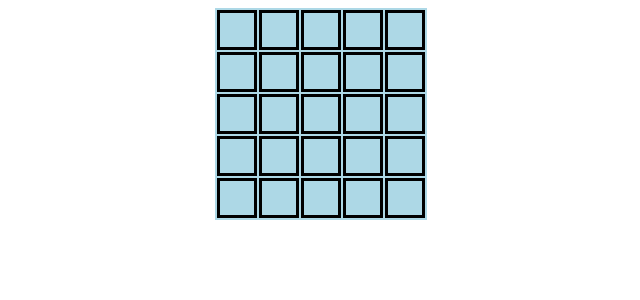
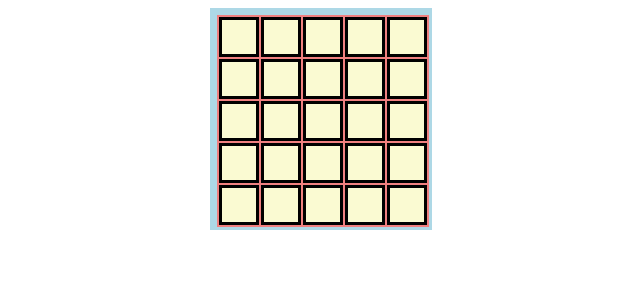
Before and after one commit to khafizovas/japuzzle-frontend, a React (Create React App) app: page / in a window 1280 px wide. Shown: the top 300 px of the page, without its empty margins (319-959 px from the left). Built offline with nearby package versions, Linux system fonts and the light colour scheme.

Commit message:
Modify Field component to have an input table

```diff
--- a/src/Field/Field.css
+++ b/src/Field/Field.css
@@ -1,4 +1,4 @@
-#field {
+#game-field {
 	margin: 0 auto;
 
 	width: fit-content;
@@ -6,9 +6,15 @@
 	background: lightblue;
 }
 
-td {
+#game-input-field {
+	background: lightcoral;
+}
+
+.game-cell {
 	width: 2em;
 	height: 2em;
 
 	border: solid;
+
+	background: lightgoldenrodyellow;
 }
--- a/src/Field/Field.js
+++ b/src/Field/Field.js
@@ -2,19 +2,30 @@ import './Field.css';
 
 const Field = (props) => {
 	return (
-		<div id='field'>
-			<table>
+		<table id='game-field'>
+			<tbody>
+				<tr>
+					<td></td>
+					<td></td>
+				</tr>
+				<tr>
+					<td></td>
+					<td>
+						<table id='game-input-field'>
 							<tbody>
 								{[...Array(props.size.height)].map((_, i) => (
 									<tr key={i}>
 										{[...Array(props.size.width)].map((_, j) => (
-								<td key={i * props.size.width + j}></td>
+											<td key={i * props.size.width + j} class='game-cell'></td>
 										))}
 									</tr>
 								))}
 							</tbody>
 						</table>
-		</div>
+					</td>
+				</tr>
+			</tbody>
+		</table>
 	);
 };
 
```
Lines whose indentation alone changed are shown as unchanged.
